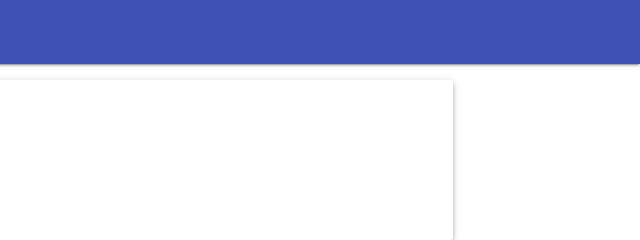
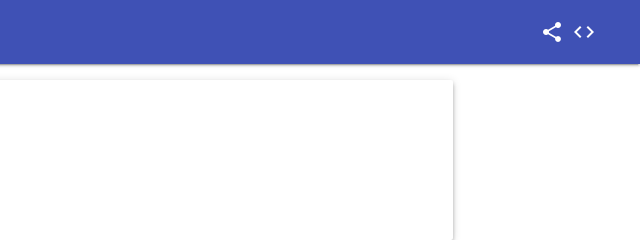
Before and after one commit to jpmedley/redder, a plain HTML site: page app/index.html in a window 1280 px wide. Shown: the top 240 px of the page, 640-1280 px from the left. Drawn offline with nearby package versions, Linux system fonts and the light colour scheme.

Commit message:
Add share and code icons to interface.

```diff
--- a/app/index.html
+++ b/app/index.html
@@ -28,25 +28,12 @@
         <span class="mdl-layout-title">Redder</span>
         <!-- Add spacer, to align navigation to the right -->
         <div class="mdl-layout-spacer"></div>
-        <div class="mdl-textfield mdl-js-textfield mdl-textfield--expandable
-                    mdl-textfield--floating-label mdl-textfield--align-right">
-          <!-- Can't figure out how to get these to show up without moving the subreddits list to the header. -->
-          <!-- <label class="mdl-button mdl-js-button mdl-button--icon"
-                 for="fixed-header-drawer-exp">
-              <i class="material-icons">link</i>
-              <span>GitHub</span>
-          </label> -->
-
-          <!-- Leave these in for now in case I learn I actually need them. -->
-          <!-- <label class="mdl-button mdl-js-button mdl-button--icon"
-                 for="fixed-header-drawer-exp">
-            <i class="material-icons">search</i>
-          </label>
-          <div class="mdl-textfield__expandable-holder">
-            <input class="mdl-textfield__input" type="text" name="sample"
-                   id="fixed-header-drawer-exp">
-          </div> -->
-        </div>
+        <label class="mdl-button mdl-js-button mdl-button--icon">
+            <i class="material-icons">share</i>
+        </label>
+        <label class="mdl-button mdl-js-button mdl-button--icon">
+            <i class="material-icons">code</i>
+        </label>
       </div>
     </header>
     <div class="mdl-layout__drawer">
@@ -58,9 +45,6 @@
     <main class="mdl-layout__content">
       <div class="page-content">
         <!-- Article list goes here. -->
-
-
-
       <div class="demo-container mdl-grid">
           <div class="mdl-cell mdl-cell--2-col mdl-cell--hide-tablet mdl-cell--hide-phone"></div>
           <div class="mdl-color--white mdl-shadow--4dp article-content mdl-color-text--grey-800 mdl-cell mdl-cell--8-col">
```
